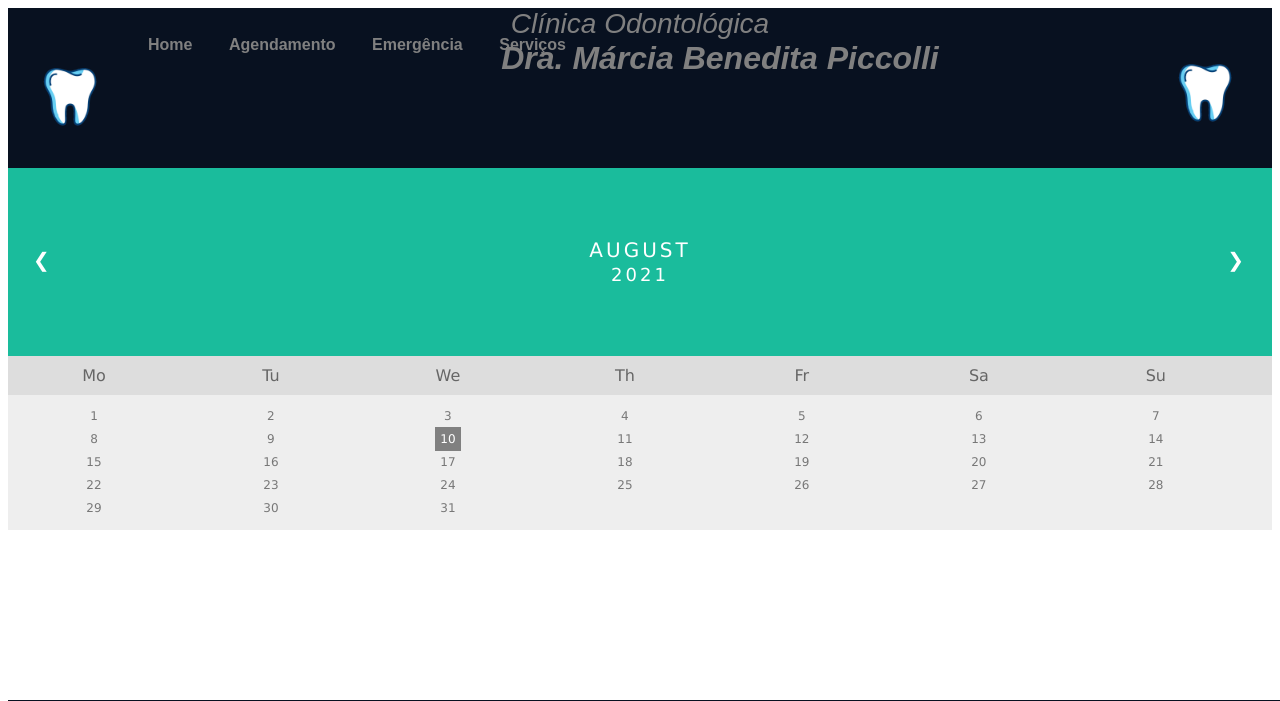
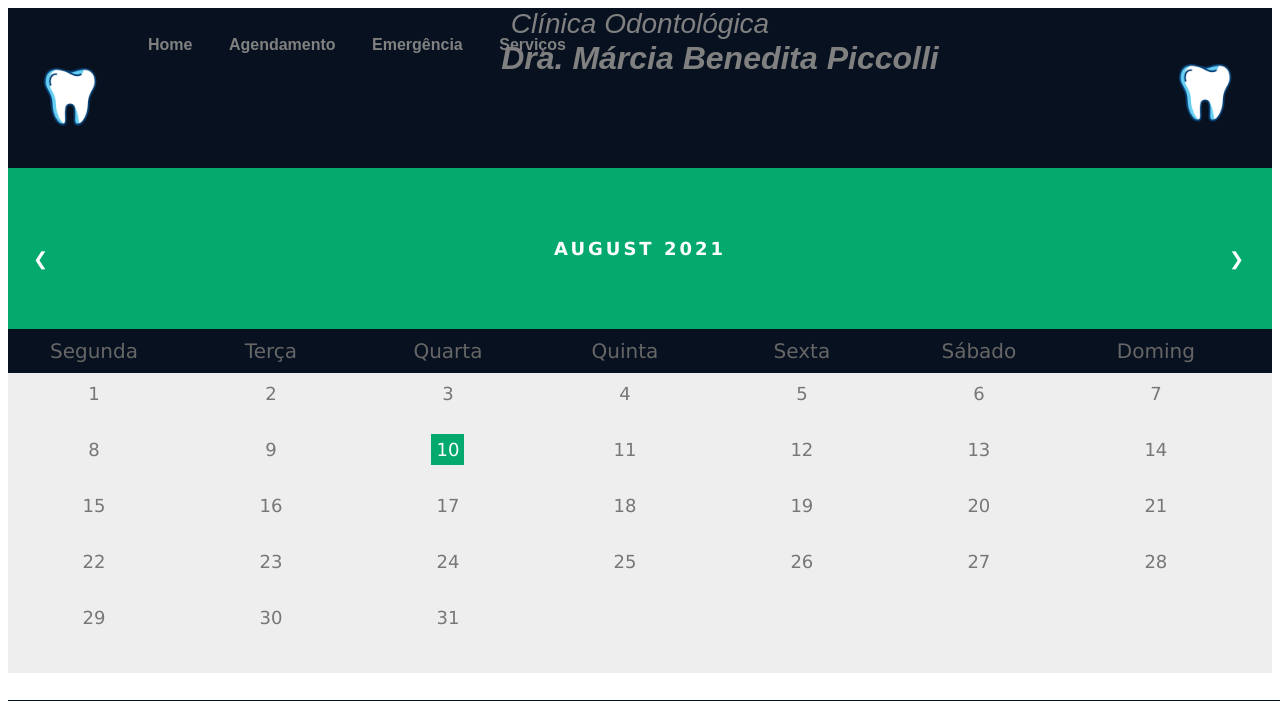
Before and after one commit to RFFSoftwareEngineering/SiteOdonto, a Django app: page /Calendar/ in a window 1280 px wide. Shown: the top 701 px of the page. Run offline with Django 3.2, Linux system fonts and the light colour scheme; data comes from the database, SQL or seed files in the repository; some web fonts are replaced.

Commit message:
refining page

```diff
--- a/OdontoClinic/templates/Agendamento/calendar.html
+++ b/OdontoClinic/templates/Agendamento/calendar.html
@@ -10,7 +10,7 @@
   .month {
     padding: 70px 25px;
     width: 100%;
-    background: #1abc9c;
+    background-color: #04AA6D;
     text-align: center;
   }
 
@@ -21,9 +21,10 @@
 
   .month ul li {
     color: white;
-    font-size: 20px;
+    font-size: 18px;
     text-transform: uppercase;
     letter-spacing: 3px;
+    font-weight: bold;
   }
 
   .month .prev {
@@ -39,7 +40,7 @@
   .weekdays {
     margin: 0;
     padding: 10px 0;
-    background-color: #ddd;
+    background-color: rgb(8, 17, 32);
   }
 
   .weekdays li {
@@ -47,6 +48,7 @@
     width: 13.6%;
     color: #666;
     text-align: center;
+    font-size: 20px;
   }
 
   .days {
@@ -60,14 +62,14 @@
     display: inline-block;
     width: 13.6%;
     text-align: center;
-    margin-bottom: 5px;
-    font-size:12px;
+    margin-bottom: 35px;
+    font-size: 18px;
     color: #777;
   }
 
   .days li .active {
     padding: 5px;
-    background: gray;
+    background-color: #04AA6D;
     color: white;
   }
 
@@ -93,20 +95,19 @@
     <li class="prev">&#10094;</li>
     <li class="next">&#10095;</li>
     <li>
-      August<br>
-      <span style="font-size:18px">2021</span>
+      August 2021<br>
     </li>
   </ul>
   </div>
 
   <ul class="weekdays">
-    <li>Mo</li>
-    <li>Tu</li>
-    <li>We</li>
-    <li>Th</li>
-    <li>Fr</li>
-    <li>Sa</li>
-    <li>Su</li>
+    <li>Segunda</li>
+    <li>Terça</li>
+    <li>Quarta</li>
+    <li>Quinta</li>
+    <li>Sexta</li>
+    <li>Sábado</li>
+    <li>Doming</li>
   </ul>
 
   <ul class="days">
```
